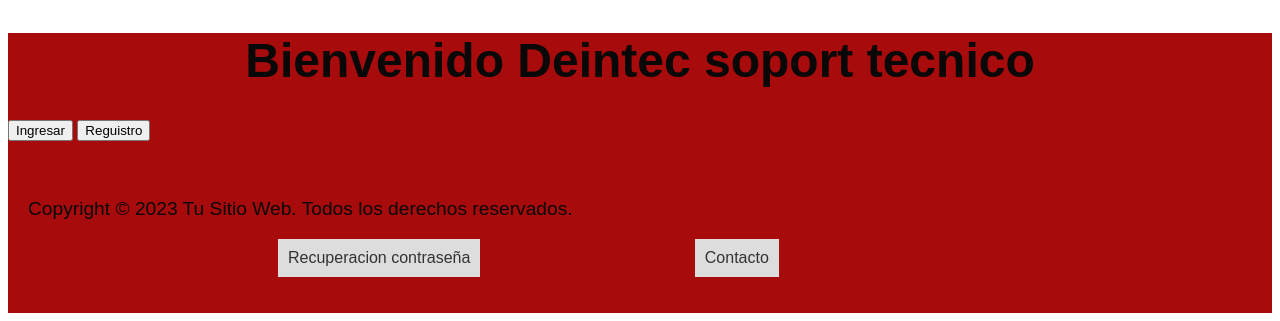
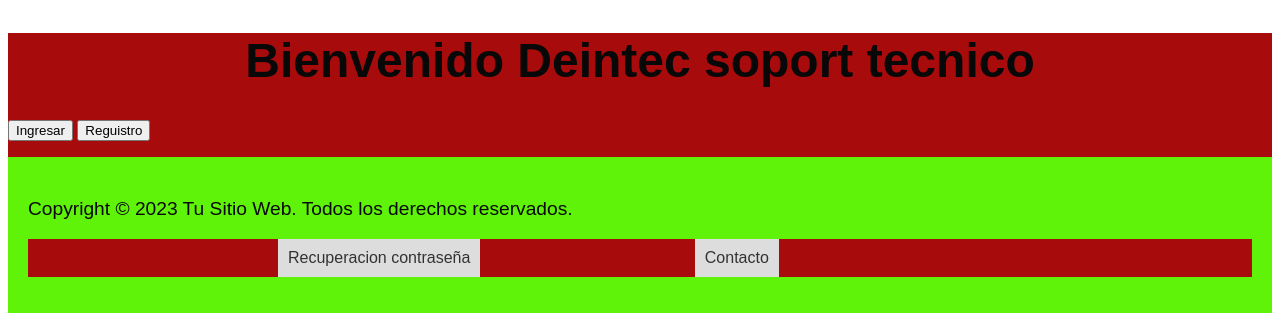
Before and after one commit to Andru50/Deintec, a PHP site: the page made by DEINTEC WEB.html in a window 1280 px wide. Shown: the part 698-1019 px from the top of the page. Run offline with PHP 8.4, Linux system fonts and the light colour scheme.

Commit message:
actulizacion color inferior

```diff
--- a/css/estilos.css
+++ b/css/estilos.css
@@ -44,7 +44,7 @@ nav li {
 
          /* Estilos CSS (pie de pagina) */
          footer {
-         background-color: rgb(168, 11, 11);
+         background-color: rgb(94, 243, 9);
           padding: 20px;
             }
 
```
